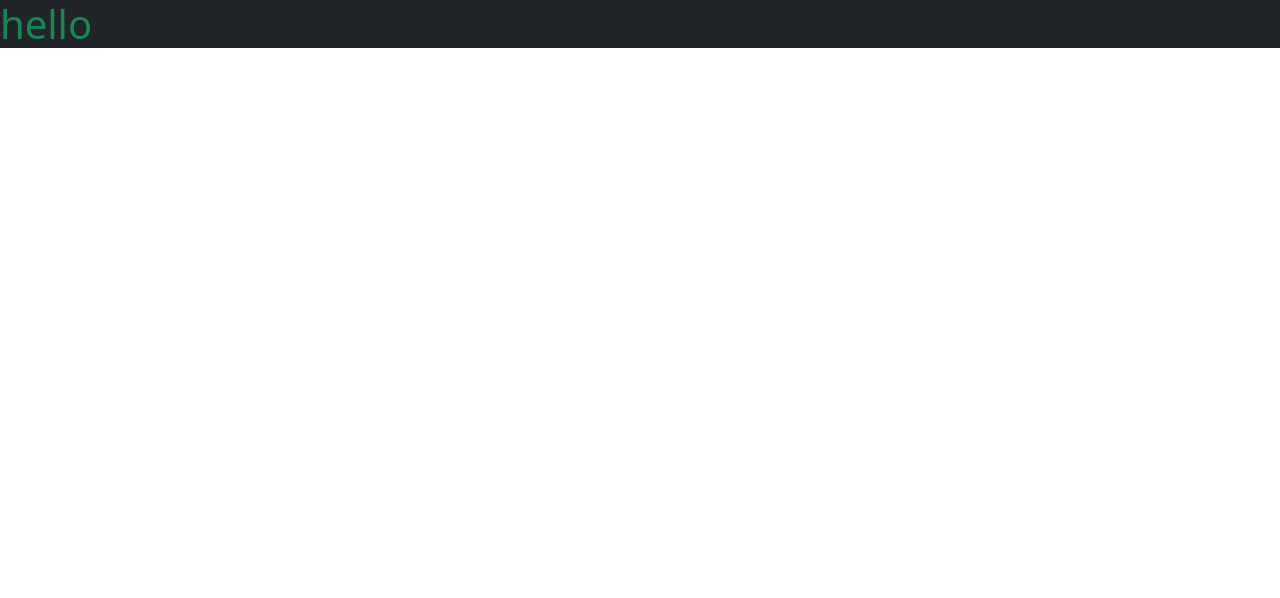
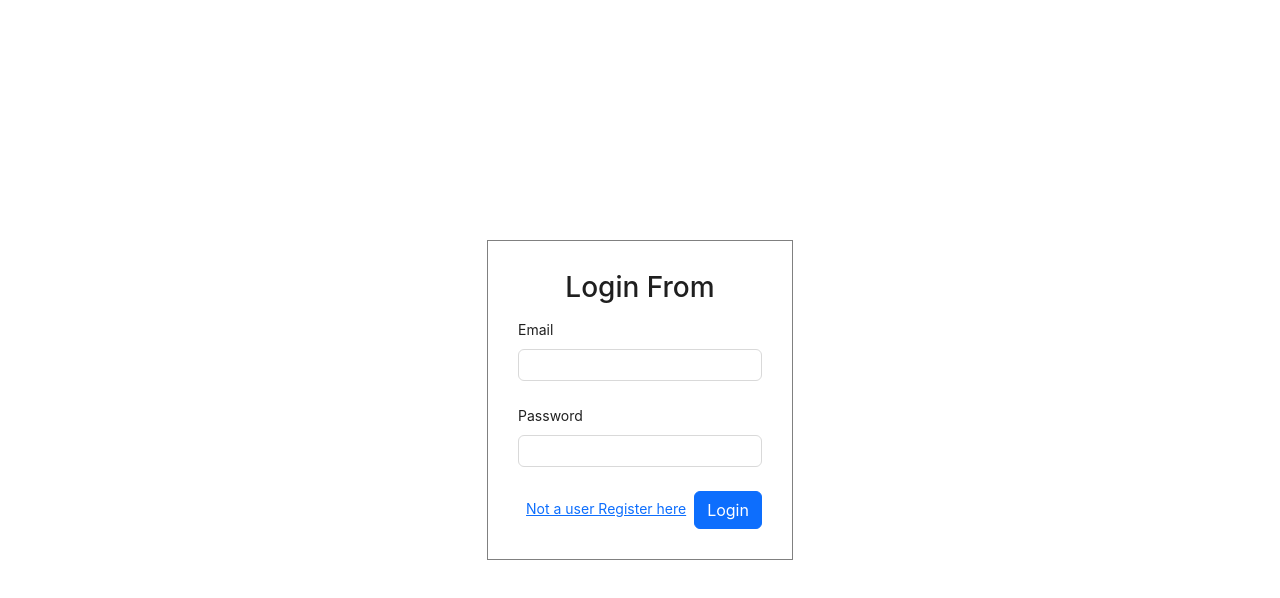
Before and after one commit to madarawarakagoda/Tattoo-Appointment-system, a React (Create React App) app in the folder client/: page /login in a window 1280 px wide. Shown: the top 598 px of the page. Built offline with nearby package versions, Linux system fonts and the light colour scheme.

Commit message:
create some pages

```diff
--- a/client/src/App.js
+++ b/client/src/App.js
@@ -1,13 +1,19 @@
-import logo from './logo.svg';
-import './App.css';
 
+import { BrowserRouter, Routes, Route } from "react-router-dom";
+import HomePage from "./pages/HomePage";
+import Login from "./pages/Login";
+import Register from "./pages/Register";
 function App() {
   return (
-   <>
-   <div className="bg-dark">
-    <h1 className="text-success">hello</h1>
-   </div>
-   </>
+    <>
+      <BrowserRouter>
+        <Routes>
+          <Route path="/" element={<HomePage />} />
+          <Route path="/login" element={<Login />} />
+          <Route path="/register" element={<Register />} />
+        </Routes>
+      </BrowserRouter>
+    </>
   );
 }
 
--- a/client/src/index.css
+++ b/client/src/index.css
@@ -0,0 +1,16 @@
+*{
+  padding: 0;
+  margin: 0;
+  box-sizing: border-box;
+  color: blueviolet;
+}
+
+/*loader*/
+.spinner{
+height: 1000vh;
+display: flex;
+align-items: center;
+justify-content: center;
+z-index: 9999;
+background-color: rgb(0,0,0,0.383);
+}
--- a/client/src/index.js
+++ b/client/src/index.js
@@ -1,5 +1,6 @@
 import React from 'react';
 import ReactDOM from 'react-dom/client';
+import "antd/dist/reset.css";
 import './index.css';
 import App from './App';
 import reportWebVitals from './reportWebVitals';
--- a/client/src/pages/HomePage.js
+++ b/client/src/pages/HomePage.js
@@ -0,0 +1,11 @@
+import React from 'react'
+
+const HomePage = () => {
+  return (
+    <div>
+        <h1>Home page</h1>
+    </div>
+  );
+};
+
+export default HomePage;
--- /dev/null
+++ b/client/src/pages/Login.js
@@ -0,0 +1,41 @@
+import React from "react";
+import "../styles/RegisterStyles.css";
+import { Form, Input } from "antd";
+import { Link} from "react-router-dom";
+
+
+
+const Login = () => {
+
+  //form handler
+  const onfinishHandler = async (values) => {
+    console.log(values)
+
+  };
+  return (
+    <div className="form-container ">
+      <Form
+        layout="vertical"
+        onFinish={onfinishHandler}
+        className="register-form"
+      >
+        <h3 className="text-center">Login From</h3>
+
+        <Form.Item label="Email" name="email">
+          <Input type="email" required />
+        </Form.Item>
+        <Form.Item label="Password" name="password">
+          <Input type="password" required />
+        </Form.Item>
+        <Link to="/register" className="m-2">
+          Not a user Register here
+        </Link>
+        <button className="btn btn-primary" type="submit">
+          Login
+        </button>
+      </Form>
+    </div>
+  );
+};
+
+export default Login;
--- /dev/null
+++ b/client/src/pages/Register.js
@@ -0,0 +1,41 @@
+import React from "react";
+import "../styles/RegisterStyles.css";
+import { Form, Input } from "antd";
+import { Link} from "react-router-dom";
+
+const Register = () => {
+
+  const onfinishHandler = async (values) => {
+    console.log(values)
+  };
+  return (
+    <>
+      <div className="form-container ">
+        <Form
+          layout="vertical"
+          onFinish={onfinishHandler}
+          className="register-form"
+        >
+          <h3 className="text-center">Register From</h3>
+          <Form.Item label="Name" name="name">
+            <Input type="text" required />
+          </Form.Item>
+          <Form.Item label="Email" name="email">
+            <Input type="email" required />
+          </Form.Item>
+          <Form.Item label="Password" name="password">
+            <Input type="password" required />
+          </Form.Item>
+          <Link to="/login" className="m-2">
+            Already user login here
+          </Link>
+          <button className="btn btn-primary" type="submit">
+            Register
+          </button>
+        </Form>
+      </div>
+    </>
+  );
+};
+
+export default Register;
--- /dev/null
+++ b/client/src/styles/RegisterStyles.css
@@ -0,0 +1,121 @@
+.form-container{
+    display: flex;
+    align-items: center;
+    justify-content: center;
+    height: 100vh;
+}
+.register-form {
+    border: 1px solid grey;
+    padding: 30px;
+
+
+}
+.form-container{
+    display: flex;
+    align-items: center;
+    justify-content: center;
+    height: 100vh;
+}
+.register-form {
+    border: 1px solid grey;
+    padding: 30px;
+
+
+}
+.form-container{
+    display: flex;
+    align-items: center;
+    justify-content: center;
+    height: 100vh;
+}
+.register-form {
+    border: 1px solid grey;
+    padding: 30px;
+
+
+}
+.form-container{
+    display: flex;
+    align-items: center;
+    justify-content: center;
+    height: 100vh;
+}
+.register-form {
+    border: 1px solid grey;
+    padding: 30px;
+
+
+}
+.form-container{
+    display: flex;
+    align-items: center;
+    justify-content: center;
+    height: 100vh;
+}
+.register-form {
+    border: 1px solid grey;
+    padding: 30px;
+
+
+}
+.form-container{
+    display: flex;
+    align-items: center;
+    justify-content: center;
+    height: 100vh;
+}
+.register-form {
+    border: 1px solid grey;
+    padding: 30px;
+
+
+}
+.form-container{
+    display: flex;
+    align-items: center;
+    justify-content: center;
+    height: 100vh;
+}
+.register-form {
+    border: 1px solid grey;
+    padding: 30px;
+
+
+}
+
+.form-container{
+    display: flex;
+    align-items: center;
+    justify-content: center;
+    height: 100vh;
+}
+.register-form {
+    border: 1px solid grey;
+    padding: 30px;
+
+
+}
+.form-container{
+    display: flex;
+    align-items: center;
+    justify-content: center;
+    height: 100vh;
+}
+.register-form {
+    border: 1px solid grey;
+    padding: 30px;
+
+
+}
+.form-container{
+    display: flex;
+    align-items: center;
+    justify-content: center;
+    height: 100vh;
+}
+.register-form {
+    border: 1px solid grey;
+    padding: 30px;
+
+
+}
--- a/package.json
+++ b/package.json
@@ -14,6 +14,7 @@
   "dependencies": {
     "bcryptjs": "^2.4.3",
     "colors": "^1.4.0",
+    "concurrently": "^8.2.2",
     "dotenv": "^16.4.5",
     "express": "^4.19.2",
     "jsonwebtoken": "^9.0.2",
```
Also changed, not shown: 1 other file (tests, documents, lock files or other folders).
